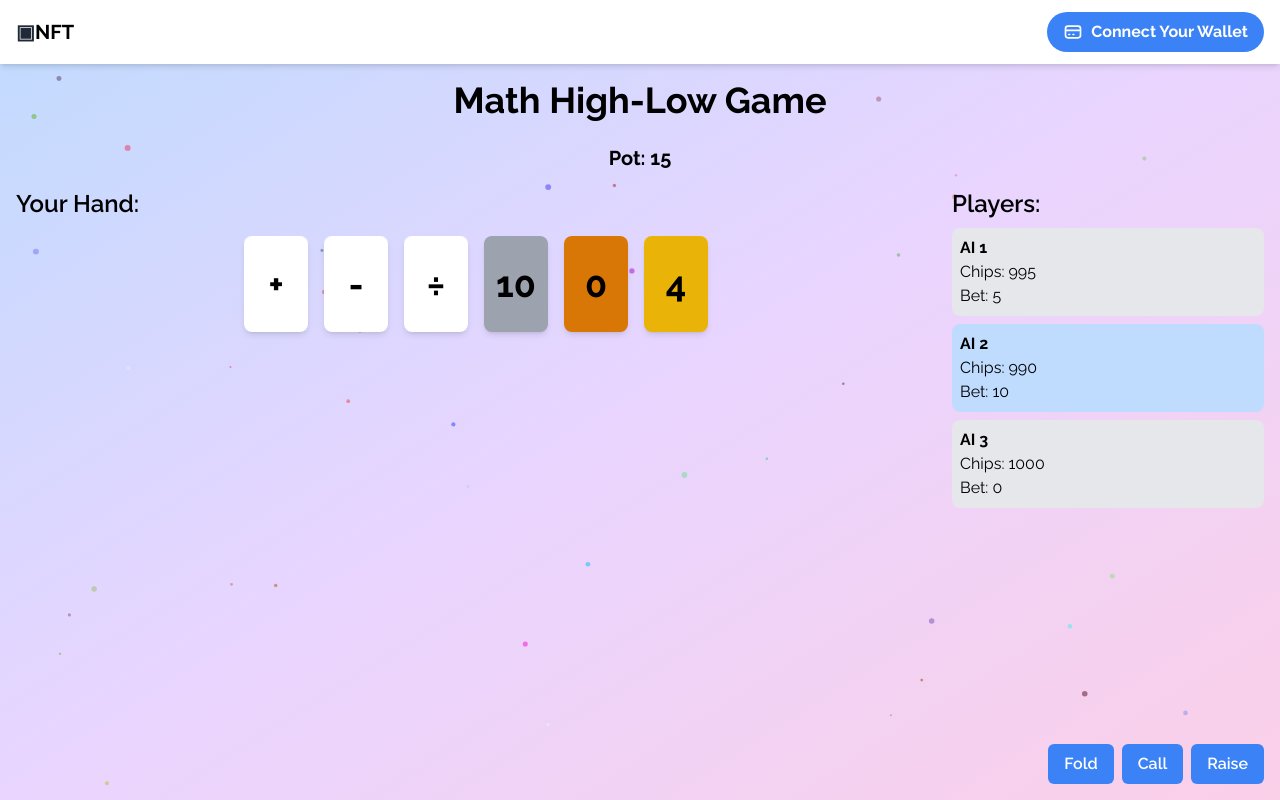
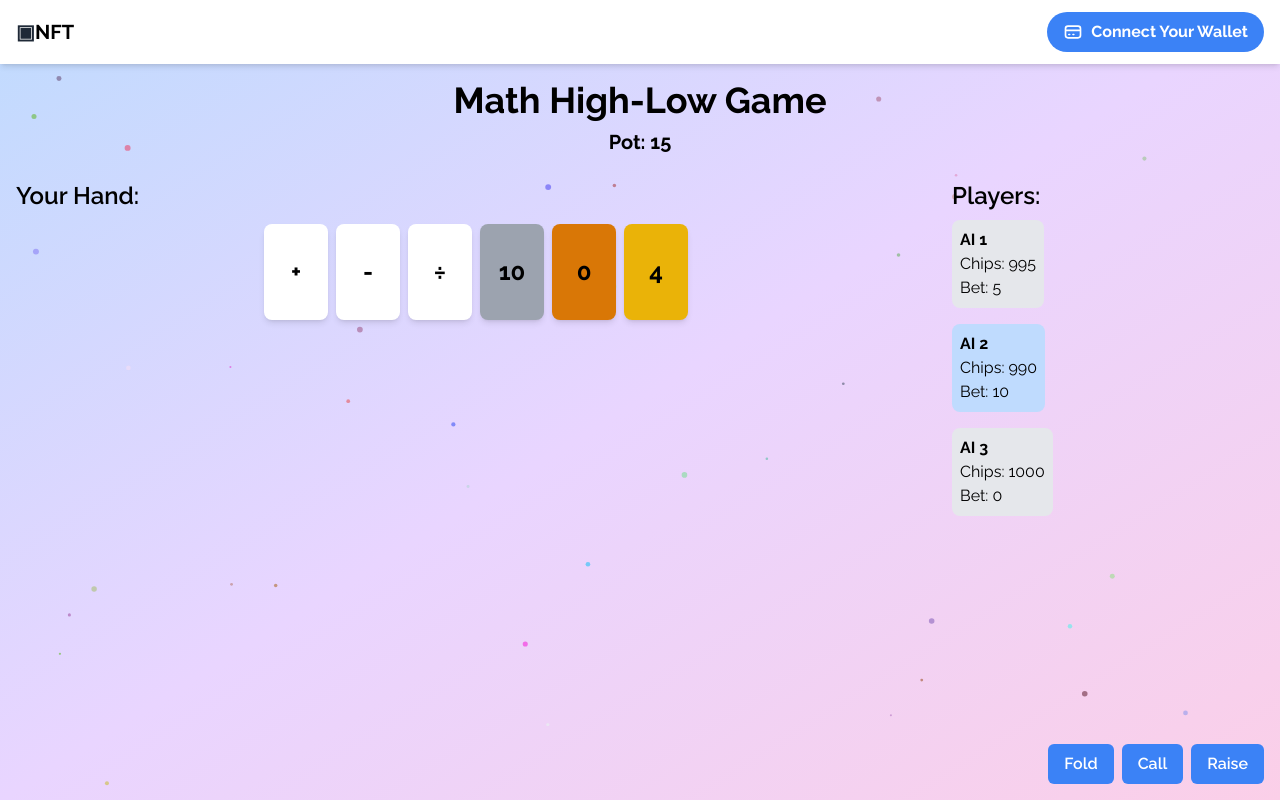
Before and after one commit to kclhh4318/XRPL, a React (Create React App) app: page /game in a window 1280 px wide. Built offline with nearby package versions, Linux system fonts and the light colour scheme.

Commit message:
almost done

```diff
--- a/src/components/MathHighLowGame/MathHighLowGame.tsx
+++ b/src/components/MathHighLowGame/MathHighLowGame.tsx
@@ -46,8 +46,9 @@ const GRADE_COLORS = {
   bronze: 'bg-amber-600',
 };
 
-const CardComponent: React.FC<Card & { onClick: () => void; selected: boolean }> =
-  ({ content, type, grade, onClick, selected, hidden }) => {
+// CardComponent 수정
+const CardComponent: React.FC<Card & { onClick: () => void; selected: boolean; className?: string }> =
+  ({ content, type, grade, onClick, selected, hidden, className }) => {
   let backgroundColor = 'bg-white';
   if (type === 'number') {
     backgroundColor = grade ? GRADE_COLORS[grade] : 'bg-white';
@@ -55,11 +56,11 @@ const CardComponent: React.FC<Card & { onClick: () => void; selected: boolean }>
 
   return (
     <div
-      className={`w-16 h-24 rounded-lg shadow-md flex items-center justify-center m-2 cursor-pointer
-        ${backgroundColor} ${selected ? 'ring-2 ring-blue-500' : ''} ${hidden ? 'bg-gray-400' : ''}`}
+      className={`rounded-lg shadow-md flex items-center justify-center cursor-pointer
+        ${backgroundColor} ${selected ? 'ring-2 ring-blue-500' : ''} ${hidden ? 'bg-gray-400' : ''} ${className}`}
       onClick={onClick}
     >
-      <span className={`text-4xl font-bold ${hidden ? 'invisible' : ''}`}>{content}</span>
+      <span className={`text-2xl font-bold ${hidden ? 'invisible' : ''}`}>{content}</span>
     </div>
   );
 };
@@ -75,9 +76,8 @@ const MathHighLowGame: React.FC<MathHighLowGameProps> = ({ selectedNFT }) => {
   const [timeLeft, setTimeLeft] = useState(90);
   const [showRemoveCardModal, setShowRemoveCardModal] = useState(false);
   const [pendingMultiplyCard, setPendingMultiplyCard] = useState<Card | null>(null);
-  const [showOpponentCards, setShowOpponentCards] = useState<boolean>(false);
-  const [isChoosingMultiplyCard, setIsChoosingMultiplyCard] = useState(false);
   const [cardsToChooseFrom, setCardsToChooseFrom] = useState<Card[]>([]);
+  const [showOpponentCards, setShowOpponentCards] = useState<number>(-1);
 
   useEffect(() => {
     if (gamePhase === 'createEquation' && timeLeft > 0) {
@@ -223,6 +223,7 @@ const dealCards = async (currentPlayers: Player[], currentDeck: Card[]) => {
   setGamePhase('firstBet');
 };
 
+// handleNewCard 함수 수정
 const handleNewCard = async (card: Card, playerIndex: number, currentPlayers: Player[], currentDeck: Card[]): Promise<Card[]> => {
   const updatedPlayers = [...currentPlayers];
   let updatedDeck = [...currentDeck];
@@ -230,7 +231,7 @@ const handleNewCard = async (card: Card, playerIndex: number, currentPlayers: Pl
   if (card.type === 'symbol' && card.content === '×') {
     if (playerIndex === 0) {
       const removableCards = updatedPlayers[playerIndex].hand.filter(c => ['+', '-', '×'].includes(c.content));
-      setCardsToChooseFrom([...removableCards, card]);
+      setCardsToChooseFrom([...removableCards, card]);  // 곱하기 카드도 포함
       setPendingMultiplyCard(card);
       setShowRemoveCardModal(true);
       await new Promise<void>(resolve => {
@@ -242,25 +243,8 @@ const handleNewCard = async (card: Card, playerIndex: number, currentPlayers: Pl
         }, 100);
       });
     } else {
-      // AI 로직
-      const removableCards = updatedPlayers[playerIndex].hand.filter(c => ['×', '+', '-'].includes(c.content));
-      if (removableCards.length > 0) {
-        const randomIndex = Math.floor(Math.random() * removableCards.length);
-        const removedCard = removableCards[randomIndex];
-        updatedPlayers[playerIndex].hand = updatedPlayers[playerIndex].hand.filter(c => c !== removedCard);
-        updatedPlayers[playerIndex].hand.push(card);
-        let [numberCard, newDeck] = drawCard(updatedDeck, 'number');
-        updatedPlayers[playerIndex].hand.push(numberCard);
-        updatedDeck = newDeck;
-      } else {
-        updatedPlayers[playerIndex].hand.push(card);
+      // AI 로직 (변경 없음)
     }
-    }
-  } else if (card.type === 'symbol' && card.content === '√') {
-    updatedPlayers[playerIndex].hand.push(card);
-    let [numberCard, newDeck] = drawCard(updatedDeck, 'number');
-    updatedPlayers[playerIndex].hand.push(numberCard);
-    updatedDeck = newDeck;
   } else {
     updatedPlayers[playerIndex].hand.push(card);
   }
@@ -276,19 +260,19 @@ const handleNewCard = async (card: Card, playerIndex: number, currentPlayers: Pl
 const handleRemoveCard = (cardToRemove: Card) => {
   setPlayers(prevPlayers => {
     const updatedPlayers = [...prevPlayers];
-      if (cardToRemove.content === '×') {
-        // 곱하기 카드를 선택한 경우, 기존 카드를 유지
-        updatedPlayers[0].hand = updatedPlayers[0].hand.filter(card => !cardsToChooseFrom.includes(card) || card.content === '×');
-      } else {
-        // 다른 카드를 선택한 경우, 곱하기 카드를 추가하고 선택된 카드 제거
+    // 선택된 카드를 제거
     updatedPlayers[0].hand = updatedPlayers[0].hand.filter(card => card !== cardToRemove);
+
+    // 만약 제거된 카드가 곱하기 카드가 아니라면, 곱하기 카드를 추가
+    if (cardToRemove.content !== '×') {
       updatedPlayers[0].hand.push(pendingMultiplyCard!);
     }
+
     return updatedPlayers;
   });
   setShowRemoveCardModal(false);
 
-    // 새로운 숫자 카드를 뽑아 추가합니다.
+  // 새로운 숫자 카드를 뽑아 추가
   let [newCard, newDeck] = drawCard(deck, 'number');
   setPlayers(prevPlayers => {
     const updatedPlayers = [...prevPlayers];
@@ -548,6 +532,50 @@ const handleNewCard = async (card: Card, playerIndex: number, currentPlayers: Pl
                   onClick={() => handleCardClick(card)}
                   selected={players[0].equation.some(c => c.content === card.content && c.type === card.type)}
                   hidden={card.hidden}
+                  className="w-16 h-24 m-1" // 여기서 크기와 마진을 조정했습니다
+                />
+              ))}
+            </div>
+            <h3 className="text-lg font-semibold mt-4 mb-2">당신의 수식:</h3>
+            <div className="flex justify-center">
+              {players[0].equation.map((card, index) => (
+                <CardComponent
+                  key={index}
+                  {...card}
+                  onClick={() => handleCardClick(card)}
+                  selected={true}
+                  hidden={false}
+                  className="w-16 h-24 m-1" // 여기도 동일하게 크기와 마진을 조정했습니다
+                />
+              ))}
+            </div>
+          </div>
+        </>
+      );
+        return (
+          <>
+            <div className="text-xl font-bold mb-2">남은 시간: {timeLeft}초</div>
+            {currentPlayerIndex === 0 && (
+              <div className="text-green-500 text-xl font-bold">당신의 차례입니다</div>
+            )}
+            <div className="flex justify-center mt-4">
+              <Button onClick={handleCreateEquation} className="mr-2">수식 제출</Button>
+              <Button onClick={() => setPlayers(prevPlayers => {
+                const updatedPlayers = [...prevPlayers];
+                updatedPlayers[0].equation = []; // 사용자 수식 초기화
+                return updatedPlayers;
+              })} variant="outline">수식 초기화</Button>
+            </div>
+            <div className="mt-4 p-4 bg-white rounded-lg">
+              <h3 className="text-lg font-semibold mb-2">당신의 카드:</h3>
+              <div className="flex justify-center">
+                {players[0].hand.map((card, index) => (
+                  <CardComponent
+                    key={index}
+                    {...card}
+                    onClick={() => handleCardClick(card)}
+                    selected={players[0].equation.some(c => c.content === card.content && c.type === card.type)}
+                    hidden={card.hidden}
                   />
                 ))}
               </div>
@@ -579,14 +607,21 @@ const handleNewCard = async (card: Card, playerIndex: number, currentPlayers: Pl
         case 'result':
           return (
             <div className="text-center mt-4">
-            <h2 className="text-2xl font-bold">{determineWinner()}</h2>
-            <div className="flex mt-4 justify-between">
+              <h2 className="text-2xl font-bold mb-4">{determineWinner()}</h2>
+              <div className="grid grid-cols-2 gap-4">
                 {players.map((player, index) => (
-                <div key={player.id}>
-                  <h3 className="text-xl font-semibold">{player.name}'s Equation:</h3>
-                  <div className="flex justify-center">
+                  <div key={player.id} className="border p-4 rounded-lg">
+                    <h3 className="text-xl font-semibold mb-2">{player.name}'s Equation:</h3>
+                    <div className="flex justify-center mb-2">
                       {player.equation.map((card, cardIndex) => (
-                      <CardComponent key={cardIndex} {...card} onClick={() => {}} selected={false} hidden={false} />
+                        <CardComponent
+                          key={cardIndex}
+                          {...card}
+                          onClick={() => {}}
+                          selected={false}
+                          hidden={false}
+                          className="w-12 h-18 m-1" // 결과 화면의 카드 크기 조정
+                        />
                       ))}
                     </div>
                     <div>Result: {player.result !== null ? player.result.toFixed(2) : 'N/A'}</div>
@@ -595,12 +630,11 @@ const handleNewCard = async (card: Card, playerIndex: number, currentPlayers: Pl
                 ))}
               </div>
               <div className="mt-4">
-              <div>Pot: {pot}</div>
+                <div className="text-xl font-bold">Pot: {pot}</div>
               </div>
-            <Button onClick={initializeGame} className="mt-2">Play Again</Button>
+              <Button onClick={initializeGame} className="mt-4">Play Again</Button>
             </div>
           );
-
 
     }
   };
@@ -625,8 +659,21 @@ const handleNewCard = async (card: Card, playerIndex: number, currentPlayers: Pl
     }
 
     return (
-      <div className="flex-grow">
+      <div className="flex">
+        <div className="flex-grow mr-4">
+          <div className="mb-8">
+            {renderPlayerHand(players[0], 0)}
+          </div>
+          <div>
             {renderGamePhase()}
+          </div>
+        </div>
+        <div className="w-1/4">
+          <h2 className="text-2xl font-semibold mb-2">Players:</h2>
+          <div className="space-y-4">
+            {players.slice(1).map((player, index) => renderPlayerInfo(player, index + 1))}
+          </div>
+        </div>
       </div>
     );
   };
@@ -634,20 +681,35 @@ const handleNewCard = async (card: Card, playerIndex: number, currentPlayers: Pl
   const renderPlayerInfo = (player: Player, index: number) => (
     <div
       key={player.id}
-      className={`p-2 rounded-lg ${index === currentPlayerIndex ? 'bg-blue-200' : 'bg-gray-200'}`}
-      onMouseEnter={() => setShowOpponentCards(true)}
-      onMouseLeave={() => setShowOpponentCards(false)}
+      className="mb-4 flex items-center relative"
+      onMouseEnter={() => setShowOpponentCards(index)}
+      onMouseLeave={() => setShowOpponentCards(-1)}
     >
+      <div className="absolute right-full mr-2 flex items-center" style={{ display: showOpponentCards === index ? 'flex' : 'none' }}>
+        {player.hand.map((card, cardIndex) => (
+          <CardComponent
+            key={cardIndex}
+            {...card}
+            onClick={() => {}}
+            selected={false}
+            hidden={card.hidden}
+            className="w-10 h-15 mr-1 flex-shrink-0"
+          />
+        ))}
+      </div>
+      <div className={`p-2 rounded-lg ${index === currentPlayerIndex ? 'bg-blue-200' : 'bg-gray-200'}`}>
         <div className="font-bold">{player.name}</div>
         <div>Chips: {player.chips}</div>
         <div>Bet: {player.bet}</div>
         {player.nft && (
           <img src={player.nft.image} alt={player.name} className="w-16 h-16 object-cover rounded mt-2" />
         )}
-      {showOpponentCards && index !== 0 && renderPlayerHand(player, index)}
+      </div>
     </div>
   );
 
+
+  // renderPlayerHand 함수 수정 (필요한 경우)
   const renderPlayerHand = (player: Player, index: number) => (
     <div key={player.id} className="mb-4">
       <h2 className="text-2xl font-semibold mb-2">{index === 0 ? 'Your Hand:' : `${player.name}'s Hand:`}</h2>
@@ -659,6 +721,7 @@ const handleNewCard = async (card: Card, playerIndex: number, currentPlayers: Pl
             onClick={() => index === 0 && gamePhase === 'createEquation' ? handleCardClick(card) : {}}
             selected={index === 0 && players[0].equation.includes(card)}
             hidden={index !== 0 && card.hidden}
+            className="w-16 h-24 m-1"
           />
         ))}
       </div>
@@ -667,27 +730,12 @@ const handleNewCard = async (card: Card, playerIndex: number, currentPlayers: Pl
 
   return (
     <div className="container mx-auto p-4 relative">
-      <div className="text-center">
-        <h1 className="text-4xl font-bold mb-6">Math High-Low Game</h1>
-        <div className="text-xl font-bold mb-4">Pot: {pot}</div>
+    <div className="text-center mb-6">
+      <h1 className="text-4xl font-bold mb-2">Math High-Low Game</h1>
+      <div className="text-xl font-bold">Pot: {pot}</div>
     </div>
 
-      {players.length > 0 ? (
-        <div className="flex">
-          <div className="flex-grow">
-            {renderPlayerHand(players[0], 0)}
-            {renderGamePhase()}
-          </div>
-          <div className="w-1/4 ml-4">
-            <h2 className="text-2xl font-semibold mb-2">Players:</h2>
-            <div className="space-y-2">
-              {players.slice(1).map((player, index) => renderPlayerInfo(player, index + 1))}
-            </div>
-          </div>
-        </div>
-      ) : (
-        <div>Loading game...</div>
-      )}
+      {renderGameBoard()}
 
       {showRemoveCardModal && (
         <div className="fixed inset-0 bg-black bg-opacity-50 flex items-center justify-center">
--- a/src/components/Navbar.jsx
+++ b/src/components/Navbar.jsx
@@ -23,9 +23,6 @@ const Navbar = () => {
               <Link to="/collections" className={`px-4 py-2 rounded-md ${isActive('/collections')}`}>
                 Collection
               </Link>
-              <Link to="/leaderboard" className={`px-4 py-2 rounded-md ${isActive('/leaderboard')}`}>
-                Leaderboard
-              </Link>
               <Link to="/swap" className={`px-4 py-2 rounded-md ${isActive('/swap')}`}>
                 Swap
               </Link>
```
Lines whose indentation alone changed are shown as unchanged.
